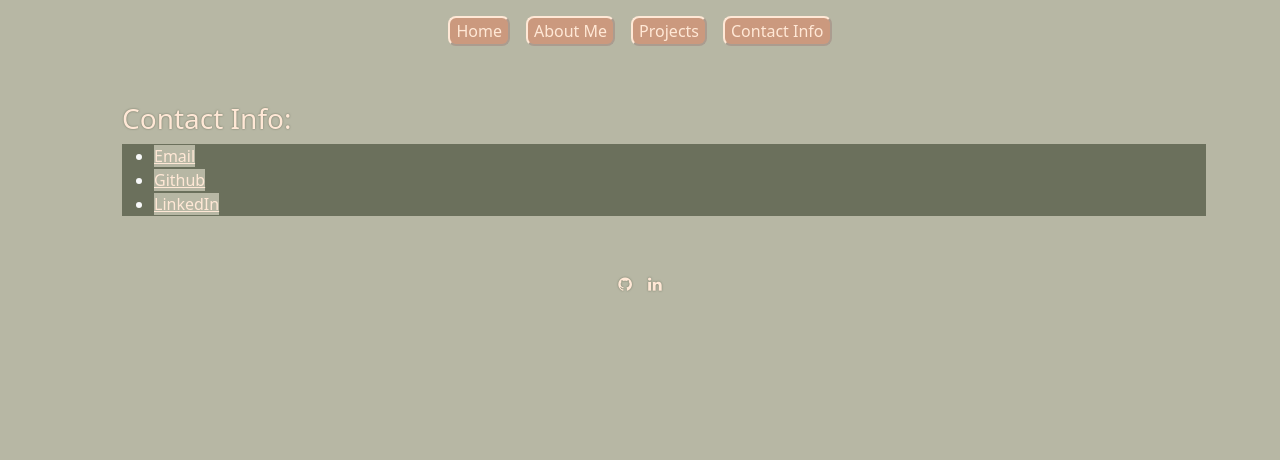
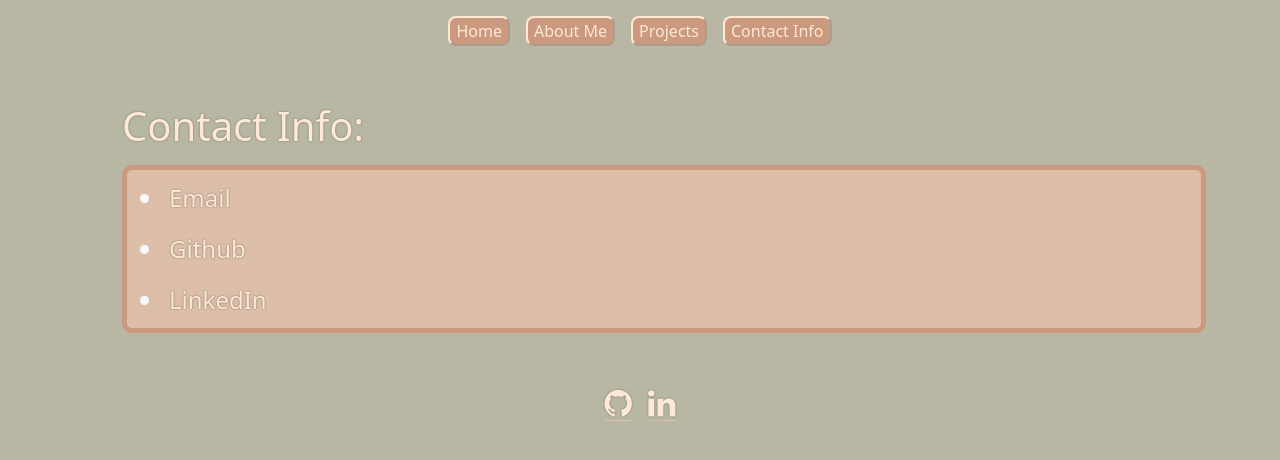
Before and after one commit to lizf57/react-portfolio, a React (Vite) app: page / in a window 1280 px wide. Both pictures are taken after a click on the link "Contact Info". Shown: the top 460 px of the page. Built offline with nearby package versions, Linux system fonts and the light colour scheme.

Commit message:
contact page styled

```diff
--- a/src/components/Contact/contact.css
+++ b/src/components/Contact/contact.css
@@ -8,12 +8,30 @@ a {
     color: #FFE8D6 ;
     cursor: pointer;
     border-color: #FFE8D6;
+    background-color: #DDBEA9;
+    text-shadow: 0 0 2px #6B705C;
+    ;
 }
 
 a:hover {
+    text-decoration: none;
     color: #FFE8D6 ;
 }
 
 a:link {
+    text-decoration: none;
     color: #FFE8D6 ;
 }
+.contact-li{
+    background-color: #DDBEA9;
+    padding: 5px;
+    margin: 5px;
+}
+
+.bullets {
+    background-color: #DDBEA9;
+    border: 5px solid #Cb997E;
+    border-radius: 10px;
+    margin-top: 15px;
+    margin-bottom: 15px;
+    }
--- a/src/components/Contact/index.jsx
+++ b/src/components/Contact/index.jsx
@@ -4,20 +4,19 @@ const Contact = () => {
     return (
      <>
      <div className='container p-3 m-4'>
-         <h2 className='title fs-3'>Contact Info:</h2>
-            <ul className='bullets text-light'>
-               <li>
+         <h2 className='title fs-1'>Contact Info:</h2>
+            <ul className='bullets text-light fs-4'>
+               <li className='contact-li'>
                   <a href="mailto:lizfriedman5@gmail.com" target='_blank'> Email </a>
                </li>
 
-               <li>
+               <li className='contact-li'>
                   <a href="https://github.com/lizf57" target='_blank'> Github </a>
                </li>
 
-               <li>
+               <li className='contact-li'>
                   <a href="https://www.linkedin.com/in/liz-friedman-711113247/" target="_blank">LinkedIn</a>
                </li>
-
             </ul>
      </div>
 
--- a/src/components/Footer/index.jsx
+++ b/src/components/Footer/index.jsx
@@ -5,9 +5,9 @@ const Footer = () => {
       <div>
          <div className="d-flex justify-content-center gap-3 m-3">
 
-            <a href="https://github.com" target="_blank"><i className="fa fa-brands fa-github"></i></a>
+            <a href="https://github.com" target="_blank"><i className="fa fa-brands fa-2x fa-github"></i></a>
 
-            <a href="https://www.linkedin.com" target="_blank"><i className="fa fa-brands fa-linkedin"></i></a>
+            <a href="https://www.linkedin.com" target="_blank"><i className="fa fa-brands fa-2x fa-linkedin"></i></a>
 
          </div>
       </div>
--- a/src/components/Project/index.jsx
+++ b/src/components/Project/index.jsx
@@ -61,8 +61,8 @@ const Project = () => {
                      <h4 className='card-title text-center fs-4'> Third Party API | Javascript </h4>
                      <p className='card-text text-center fs-5'>The Weather App enables users to access weather information for any city, including a comprehensive 5-day forecast.</p>
                      <div className='btns d-flex justify-content-center gap-3'>
-                        <a href='https://lizf57.github.io/weather-app/' className='btn' target='_blank'>Deploy App</a>
-                        <a href='https://github.com/lizf57/weather-app' className='btn' target='_blank'>Github Repo</a>
+                        <a href='https://lshankkirchner017.github.io/culinary-climate-uofw/' className='btn' target='_blank'>Deploy App</a>
+                        <a href='https://github.com/LShankKirchner017/culinary-climate-uofw' className='btn' target='_blank'>Github Repo</a>
                      </div>
                   </div>
                </div>
```
Also changed, not shown: src/app.css (line endings or trailing spaces).
